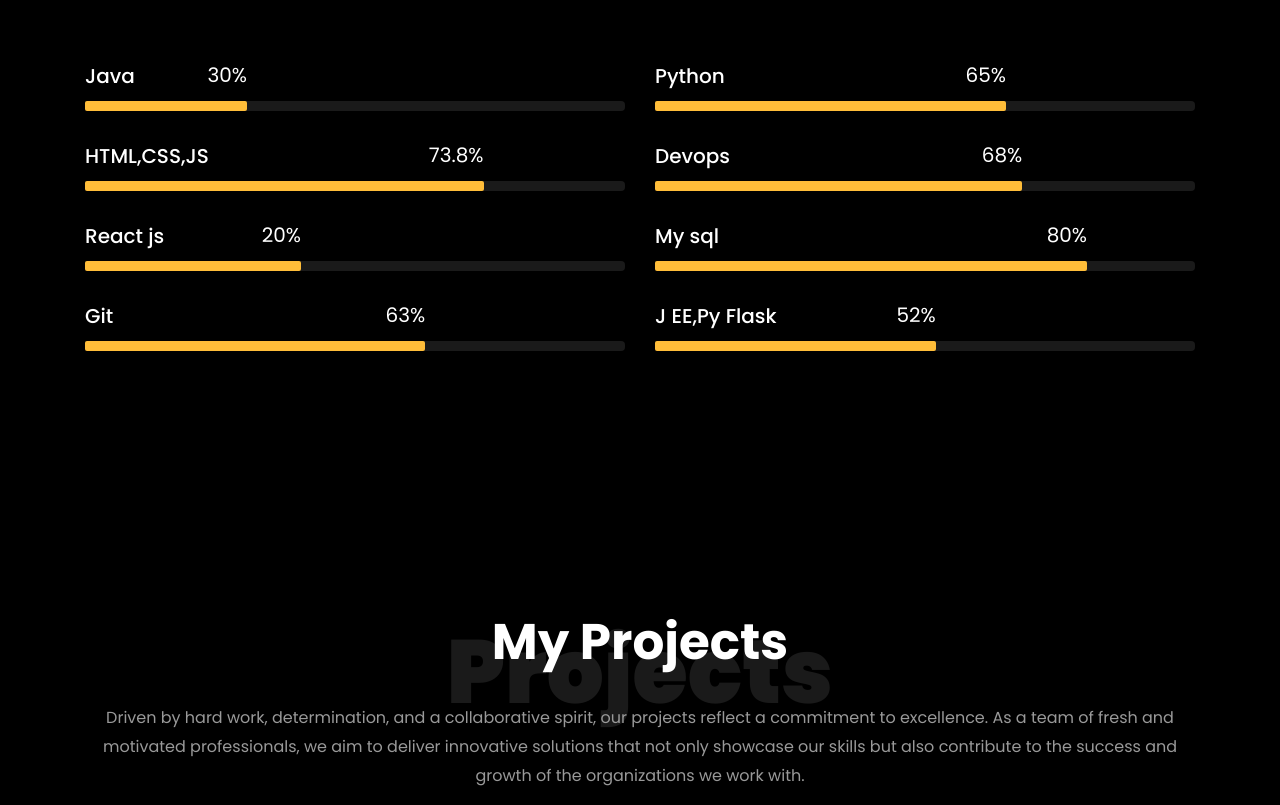
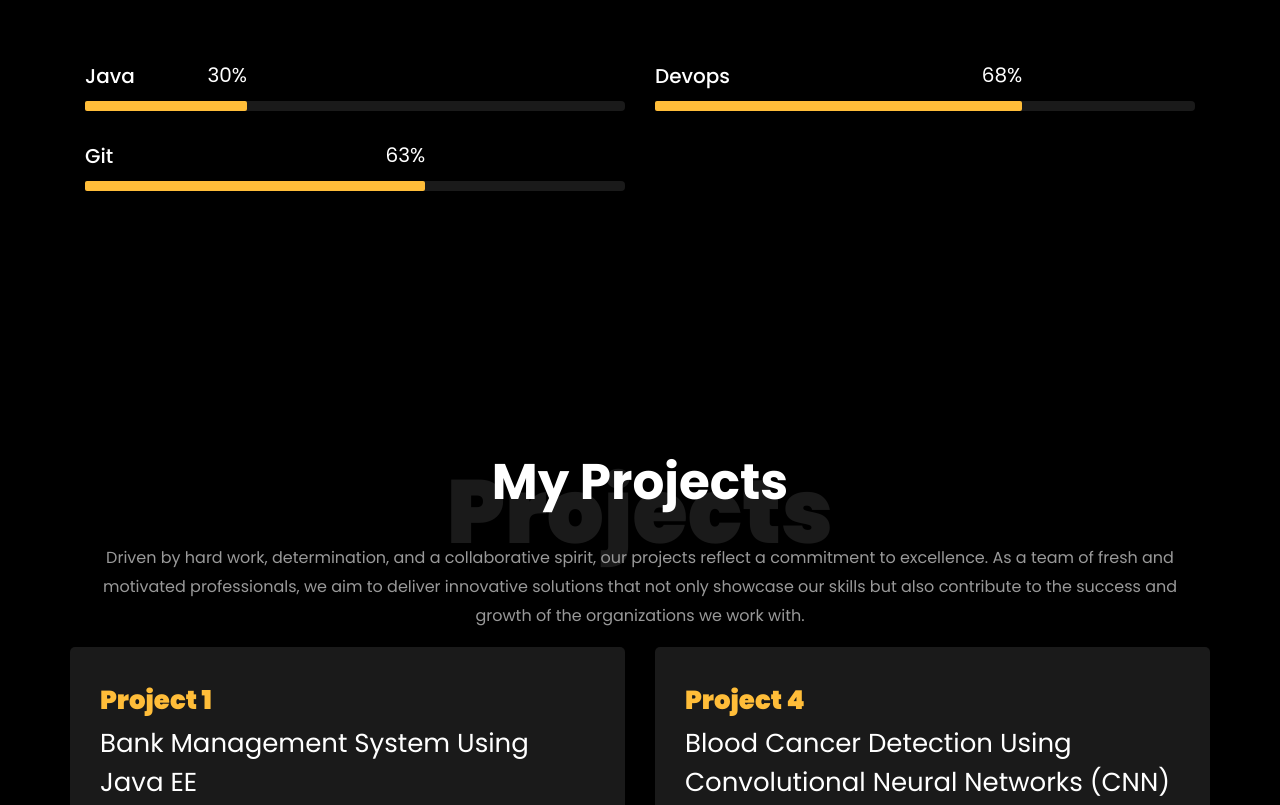
Before and after one commit to hemanth4279/portfolio, a plain HTML site: page index.html in a window 1280 px wide. Shown: the part 3916-4721 px from the top of the page. Drawn offline with Linux system fonts and the light colour scheme; files whose address does not match are found by name.

Commit message:
Update index.html

```diff
--- a/index.html
+++ b/index.html
@@ -247,28 +247,8 @@
 							</div>
 						</div>
 					</div>
-					<div class="col-md-6 animate-box">
-						<div class="progress-wrap ftco-animate">
-							<h3>Python</h3>
-							<div class="progress">
-							 	<div class="progress-bar color-2" role="progressbar" aria-valuenow="85"
-							  	aria-valuemin="0" aria-valuemax="100" style="width:65%">
-							    <span>65%</span>
-							  	</div>
-							</div>
-						</div>
-					</div>
-					<div class="col-md-6 animate-box">
-						<div class="progress-wrap ftco-animate">
-							<h3>HTML,CSS,JS</h3>
-							<div class="progress">
-							 	<div class="progress-bar color-3" role="progressbar" aria-valuenow="95"
-							  	aria-valuemin="0" aria-valuemax="100" style="width:73.8%">
-							    <span>73.8%</span>
-							  	</div>
-							</div>
-						</div>
-					</div>
+
+
 					<div class="col-md-6 animate-box">
 						<div class="progress-wrap ftco-animate">
 							<h3>Devops</h3>
@@ -280,28 +260,7 @@
 							</div>
 						</div>
 					</div>
-					<div class="col-md-6 animate-box">
-						<div class="progress-wrap ftco-animate">
-							<h3>React js</h3>
-							<div class="progress">
-							 	<div class="progress-bar color-5" role="progressbar" aria-valuenow="70"
-							  	aria-valuemin="0" aria-valuemax="100" style="width:40%">
-							    <span>20%</span>
-							  	</div>
-							</div>
-						</div>
-					</div>
-					<div class="col-md-6 animate-box">
-						<div class="progress-wrap ftco-animate">
-							<h3>My sql</h3>
-							<div class="progress">
-							 	<div class="progress-bar color-6" role="progressbar" aria-valuenow="80"
-							  	aria-valuemin="0" aria-valuemax="100" style="width:80%">
-							    <span>80%</span>
-							  	</div>
-							</div>
-						</div>
-					</div>
+
 					<div class="col-md-6 animate-box">
 						<div class="progress-wrap ftco-animate">
 							<h3>Git</h3>
@@ -313,16 +272,7 @@
 							</div>
 						</div>
 					</div>
-					<div class="col-md-6 animate-box">
-						<div class="progress-wrap ftco-animate">
-							<h3>J EE,Py Flask</h3>
-							<div class="progress">
-							 	<div class="progress-bar color-6" role="progressbar" aria-valuenow="80"
-							  	aria-valuemin="0" aria-valuemax="100" style="width:52%">
-							    <span>52%</span>
-							  	</div>
-							</div>
-						</div>
+
 					</div>
 				</div>
 			</div>
```
